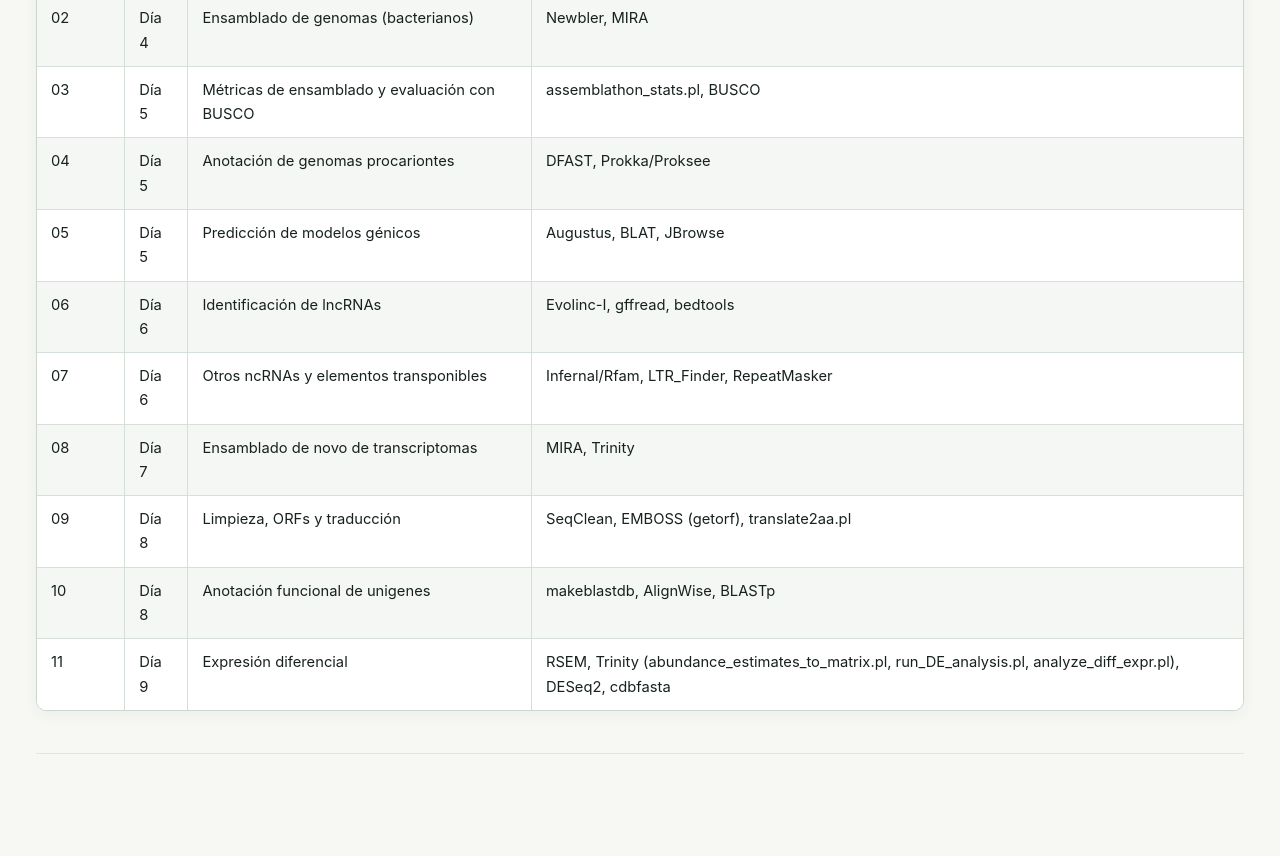
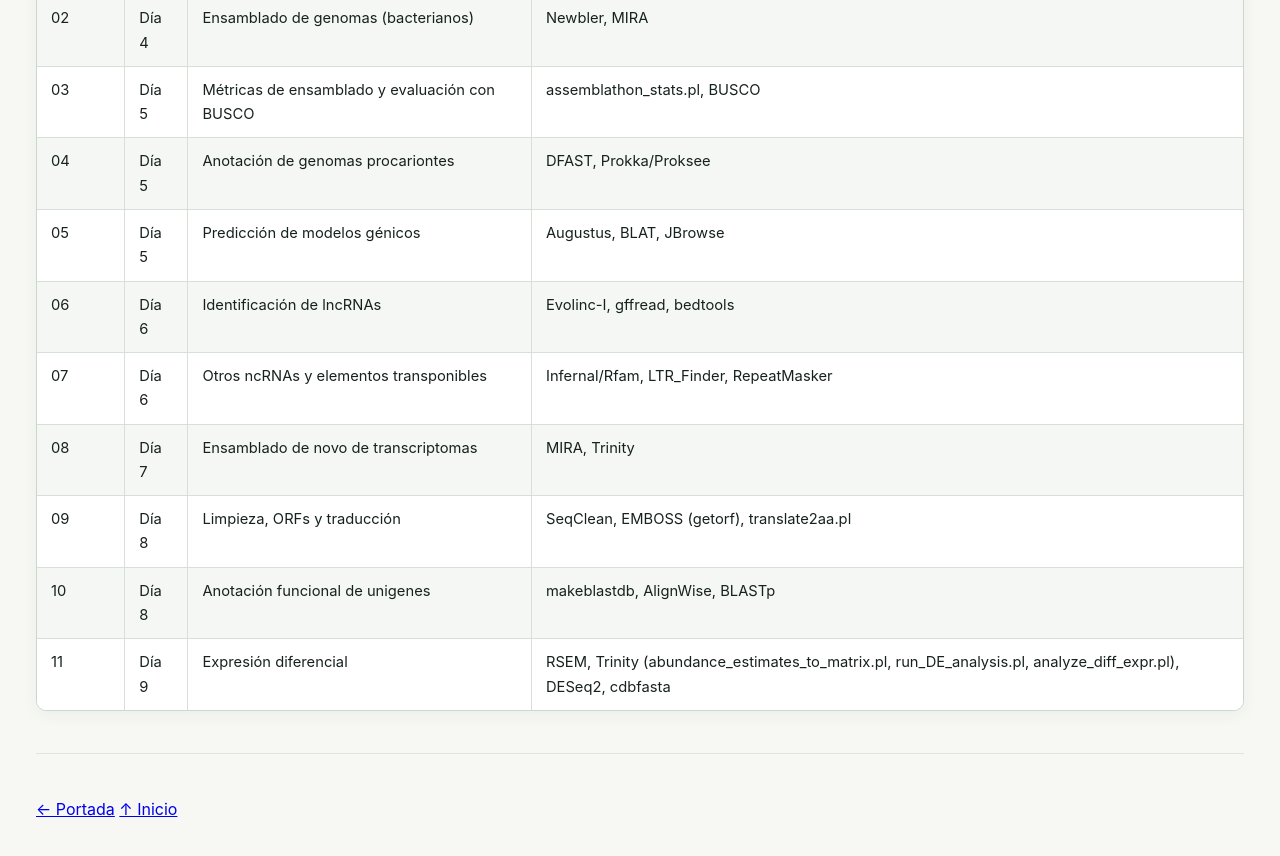
Before and after one commit to vitoem/HBGT_2026, a Jekyll site: the page built from docs/programa.md, in a window 1280 px wide and 900 px high, scrolled down 44346 px. Shown: the top 856 px of the window. Built offline with Jekyll 4.4.1, drawn with Linux system fonts in a browser that asks for light colours.

Commit message:
Add program navigation for specific page URL

```diff
--- a/docs/_layouts/default.html
+++ b/docs/_layouts/default.html
@@ -59,6 +59,13 @@
 
   </nav>
 
+{% endif %}
+
+{% if page.url contains '/programa' %}
+  <nav class="program-navigation" aria-label="Navegación del programa">
+    <a href="{{ '/' | relative_url }}">← Portada</a>
+    <a href="#top">↑ Inicio</a>
+  </nav>
 {% endif %}
 
   </main>
```
